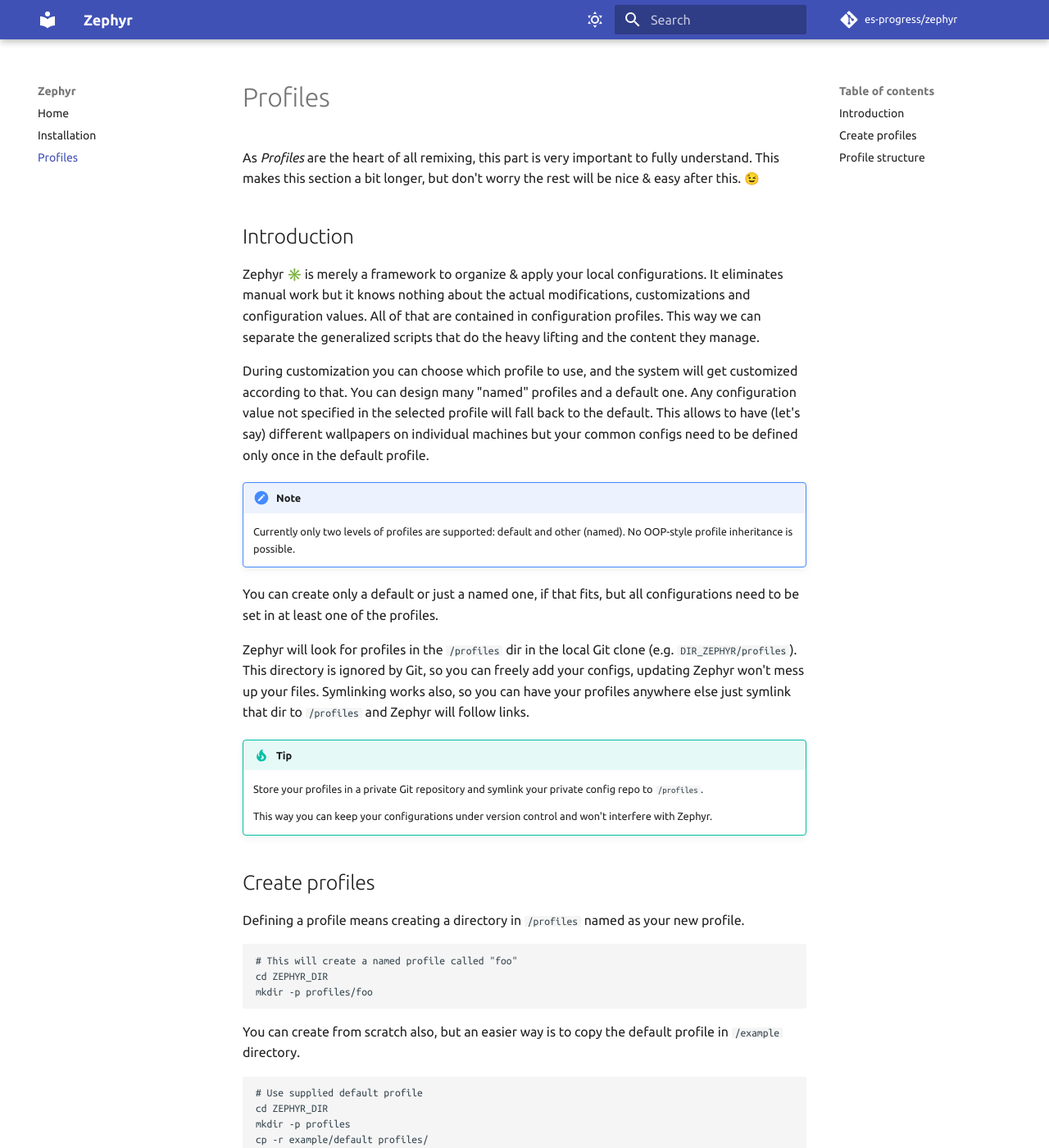
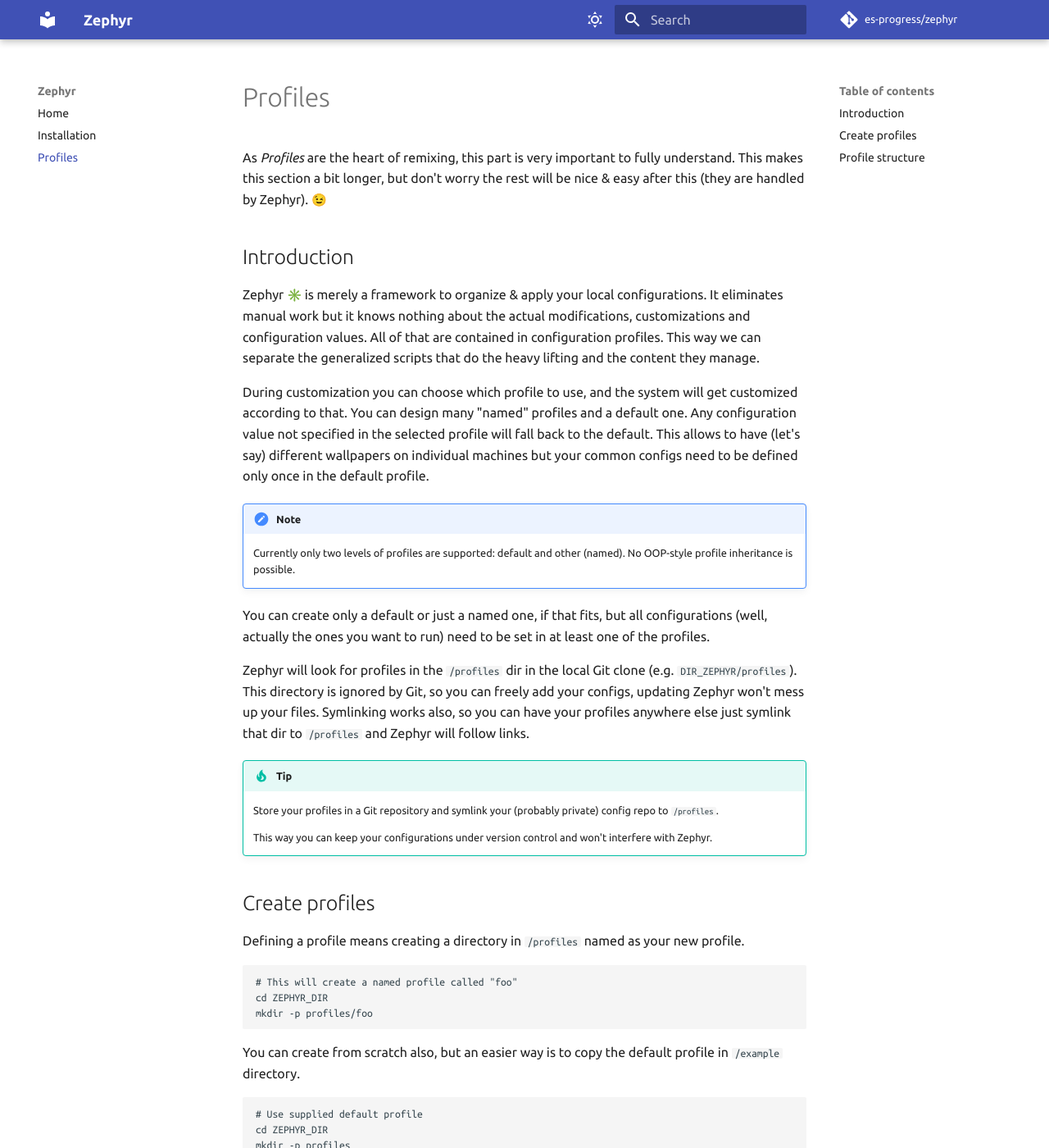
Before and after one commit to es-progress/zephyr, an MkDocs documentation site: the page built from docs/profiles.md, in a window 1280 px wide and 1400 px high. Shown: the whole window at 82% size. Built offline with MkDocs 1.6.1 and Material for MkDocs 9.7.7, drawn with Linux system fonts in a browser that asks for light colours; emoji names are drawn with the system emoji font; comment, search, counter and statistics services are not loaded; some of the changed text lies outside the part shown.

Commit message:
docs/profiles: improve wording

```diff
--- a/docs/profiles.md
+++ b/docs/profiles.md
@@ -1,7 +1,7 @@
 # Profiles
 
-As _Profiles_ are the heart of all remixing, this part is very important to fully understand.
-This makes this section a bit longer, but don't worry the rest will be nice & easy after this. :wink:
+As _Profiles_ are the heart of remixing, this part is very important to fully understand.
+This makes this section a bit longer, but don't worry the rest will be nice & easy after this (they are handled by Zephyr). :wink:
 
 ## Introduction
 
@@ -19,7 +19,7 @@ This allows to have (let's say) different wallpapers on individual machines but
 
     Currently only two levels of profiles are supported: default and other (named). No OOP-style profile inheritance is possible.
 
-You can create only a default or just a named one, if that fits, but all configurations need to be set in at least one of the profiles.
+You can create only a default or just a named one, if that fits, but all configurations (well, actually the ones you want to run) need to be set in at least one of the profiles.
 
 Zephyr will look for profiles in the `/profiles` dir in the local Git clone (e.g. `DIR_ZEPHYR/profiles`).
 This directory is ignored by Git, so you can freely add your configs, updating Zephyr won't mess up your files.
@@ -27,7 +27,7 @@ Symlinking works also, so you can have your profiles anywhere else just symlink
 
 !!! tip
 
-    Store your profiles in a private Git repository and symlink your private config repo to `/profiles`.
+    Store your profiles in a Git repository and symlink your (probably private) config repo to `/profiles`.
 
     This way you can keep your configurations under version control and won't interfere with Zephyr.
 
```
Also changed, not shown: other parts of docs/profiles.md (+1 -1 lines).
